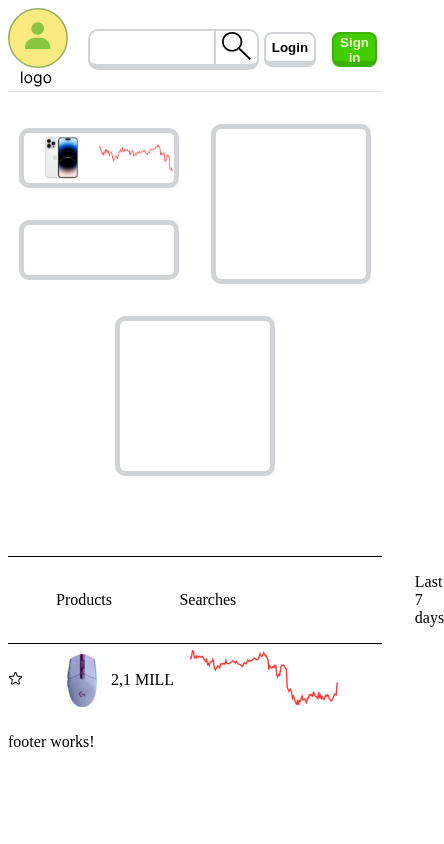
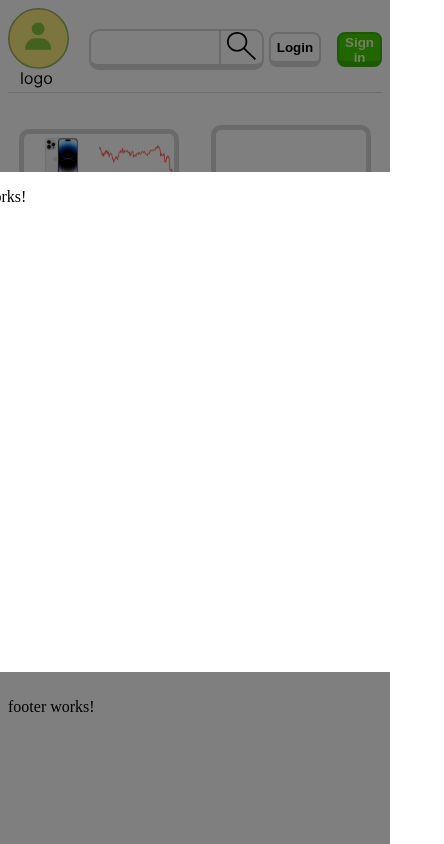
Before and after one commit to Daniquinteero/PIGS2024, an Angular app: page /home in a window 390 px wide. Both pictures are taken after a click on the button "Login". Shown: the whole page, 444 px wide, since content can reach past the window. Built offline with nearby package versions, Linux system fonts and the light colour scheme.

Commit message:
añadido login componente emergente

```diff
--- /dev/null
+++ b/src/app/Services/activator-components.service.ts
@@ -0,0 +1,17 @@
+import { Injectable } from '@angular/core';
+
+@Injectable({
+  providedIn: 'root'
+})
+export class ActivatorComponentsService {
+  private loginActivator: boolean = false;
+  constructor() { }
+
+  getLoginActivator(){
+    return this.loginActivator;
+  }
+
+  setLoginActivator(){
+    this.loginActivator = !this.loginActivator;
+  }
+}
--- a/src/app/components/header/header.component.css
+++ b/src/app/components/header/header.component.css
@@ -78,6 +78,19 @@
 .loginButon:active{
   animation: pulsar 0.2s cubic-bezier(.4,0,.2,1);
 }
+
+.loginContainer{
+  position: fixed;
+  top: 0;
+  left: 0;
+  width: 100%;
+  height: 100%;
+  background-color: rgba(0, 0, 0, 0.5);
+  z-index: 1000;
+  display: flex;
+  justify-content: center;
+  align-items: center;
+}
 @keyframes pulsar {
 
   from{
--- a/src/app/components/header/header.component.html
+++ b/src/app/components/header/header.component.html
@@ -10,7 +10,11 @@
   </div>
 
   <div class="headerButons">
-    <button class="loginButon" type="button"> Login </button>
+    <button class="loginButon" type="button" (click)="LoginActivate()"> Login </button>
     <button class="registerButon" type="button"> Sign in</button>
   </div>
-<div>
+</div>
+
+<div class="loginContainer" *ngIf="getLoginActivator()">
+  <app-login></app-login>
+</div>
--- a/src/app/components/header/header.component.ts
+++ b/src/app/components/header/header.component.ts
@@ -1,17 +1,32 @@
 import { Component } from '@angular/core';
 import {RouterLink, RouterLinkActive, ROUTES} from "@angular/router";
 import {routes} from "../../app.routes";
+import {ActivatorComponentsService} from "../../Services/activator-components.service";
+import {LoginComponent} from "../../pages/login/login.component";
+import {NgIf} from "@angular/common";
 
 @Component({
   selector: 'app-header',
   standalone: true,
   imports: [
     RouterLink,
-    RouterLinkActive
+    RouterLinkActive,
+    LoginComponent,
+    NgIf
   ],
   templateUrl: './header.component.html',
   styleUrl: './header.component.css'
 })
 export class HeaderComponent {
 
+  constructor(private activatorService: ActivatorComponentsService) {}
+
+
+  getLoginActivator(){
+    return this.activatorService.getLoginActivator();
+  }
+
+  LoginActivate(){
+    this.activatorService.setLoginActivator();
+  }
 }
--- /dev/null
+++ b/src/app/pages/login/login.component.css
@@ -0,0 +1,7 @@
+.container{
+  display: flex;
+  width: 500px;
+  height: 500px;
+  background-color: white;
+  border-radius: 5px;
+}
--- /dev/null
+++ b/src/app/pages/login/login.component.html
@@ -0,0 +1,3 @@
+<div class="container">
+  <p>login works!</p>
+</div>
--- a/src/app/pages/principal/main-page/product-section/product-section.component.css
+++ b/src/app/pages/principal/main-page/product-section/product-section.component.css
@@ -15,14 +15,14 @@
 
 .product{
   width: 33%;
-  #display: flex;
+  /*display: flex;*/
 }
 .product p{
   margin-left: 3em;
 }
 .searches{
   width: 33%;
-  #display: flex;
+  /*display: flex;*/
 }
 .searches p{
   margin-left: 3em;
@@ -43,4 +43,8 @@
   .sectionContent{
     width: 100%;
   }
+
+  .lassevendays p{
+    margin-left: 2em;
+  }
 }
```
Also changed, not shown: src/app/pages/login/login.component.ts (added, +12 -0 lines), 2 other files (tests, documents, lock files or other folders).
